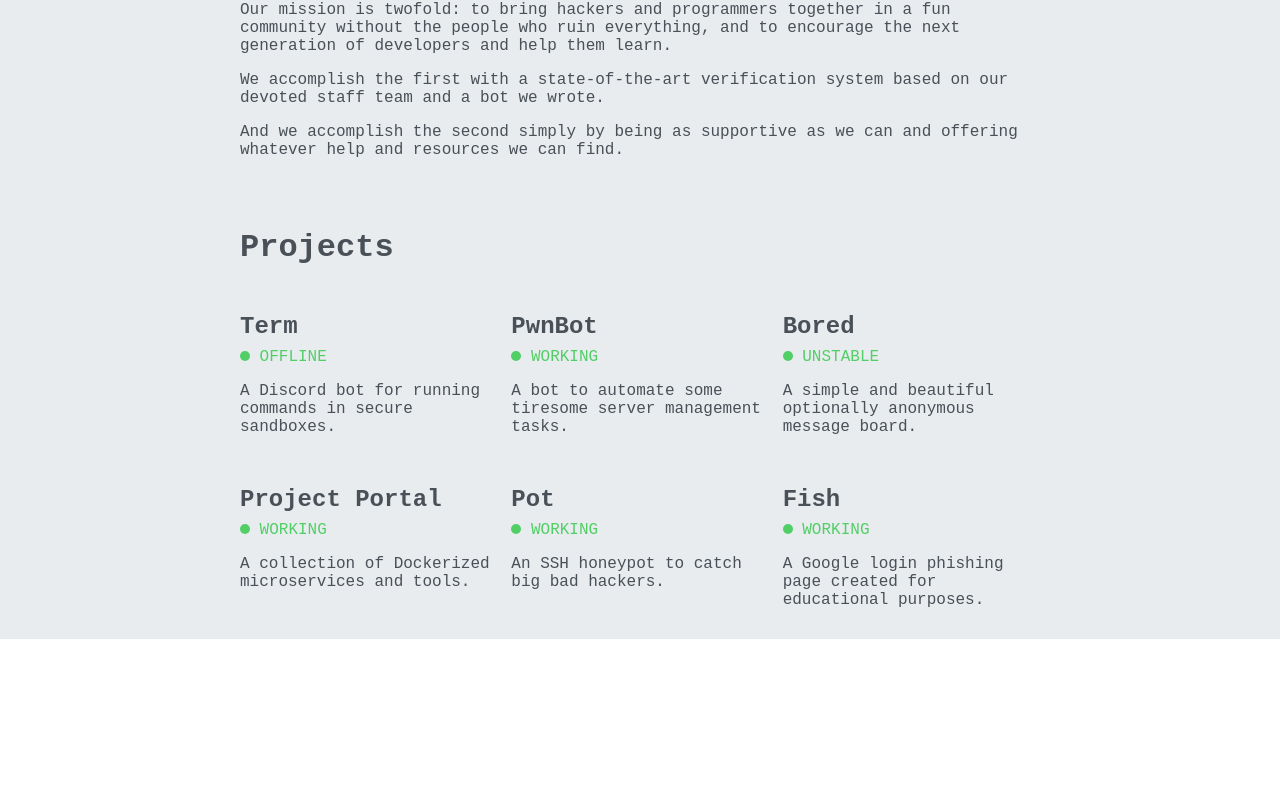
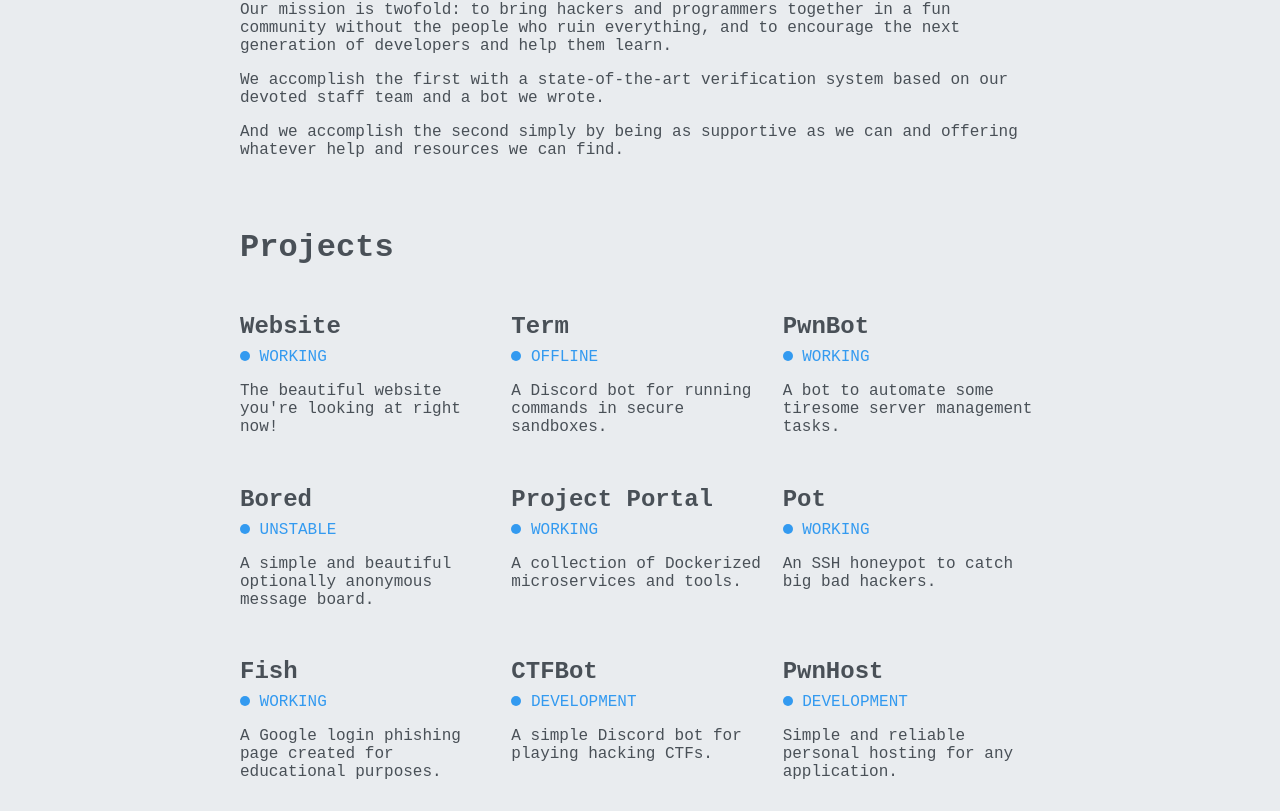
Before and after one commit to pensquid/old-website, a Next.js app: page / in a window 1280 px wide. Shown: the part 1361-2172 px from the top of the page. Before the commit the page ends 2000 px from the top, so only its background shows below. Built offline with nearby package versions, Linux system fonts and the light colour scheme; a web font is replaced by a local one.

Commit message:
Add more projects

```diff
--- a/pages/index.js
+++ b/pages/index.js
@@ -56,6 +56,9 @@ export default () => <>
   </Section>
   <Section title='Projects'>
     <Grid lg={3} md={2} sm={1}>
+      <Project title='Website' href='https://pwnsquad.net/' status='working'>
+        The beautiful website you're looking at right now!
+      </Project>
       <Project title='Term' href='https://discordbots.org/bot/520710130598150144' status='offline'>
         A Discord bot for running commands in secure sandboxes.
       </Project>
@@ -74,6 +77,12 @@ export default () => <>
       <Project title='Fish' href='https://signin.account.google.com.goo.gl.gggle.ga/' status='working'>
         A Google login phishing page created for educational purposes.
       </Project>
+      <Project title='CTFBot' href='https://discordapp.com/api/oauth2/authorize?client_id=580257069760905216&permissions=0&scope=bot' status='development'>
+        A simple Discord bot for playing hacking CTFs.
+      </Project>
+      <Project title='PwnHost' status='development'>
+        Simple and reliable personal hosting for any application.
+      </Project>
     </Grid>
   </Section>
 </>
--- a/theme.js
+++ b/theme.js
@@ -4,6 +4,7 @@ export default {
   statuses: {
     offline: '#fa5252',
     unstable: '#fab005',
-    working: '#51cf66'
+    working: '#51cf66',
+    development: '#339af0'
   }
 }
```
